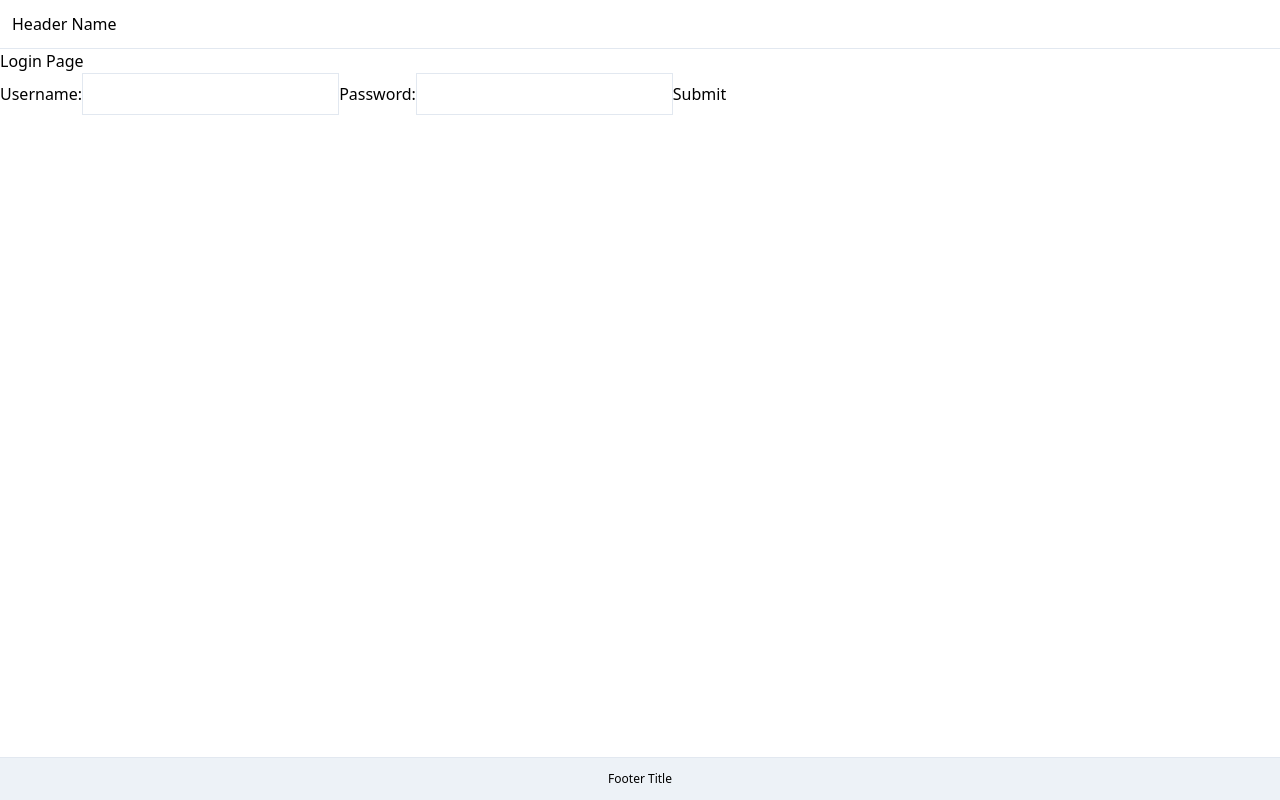
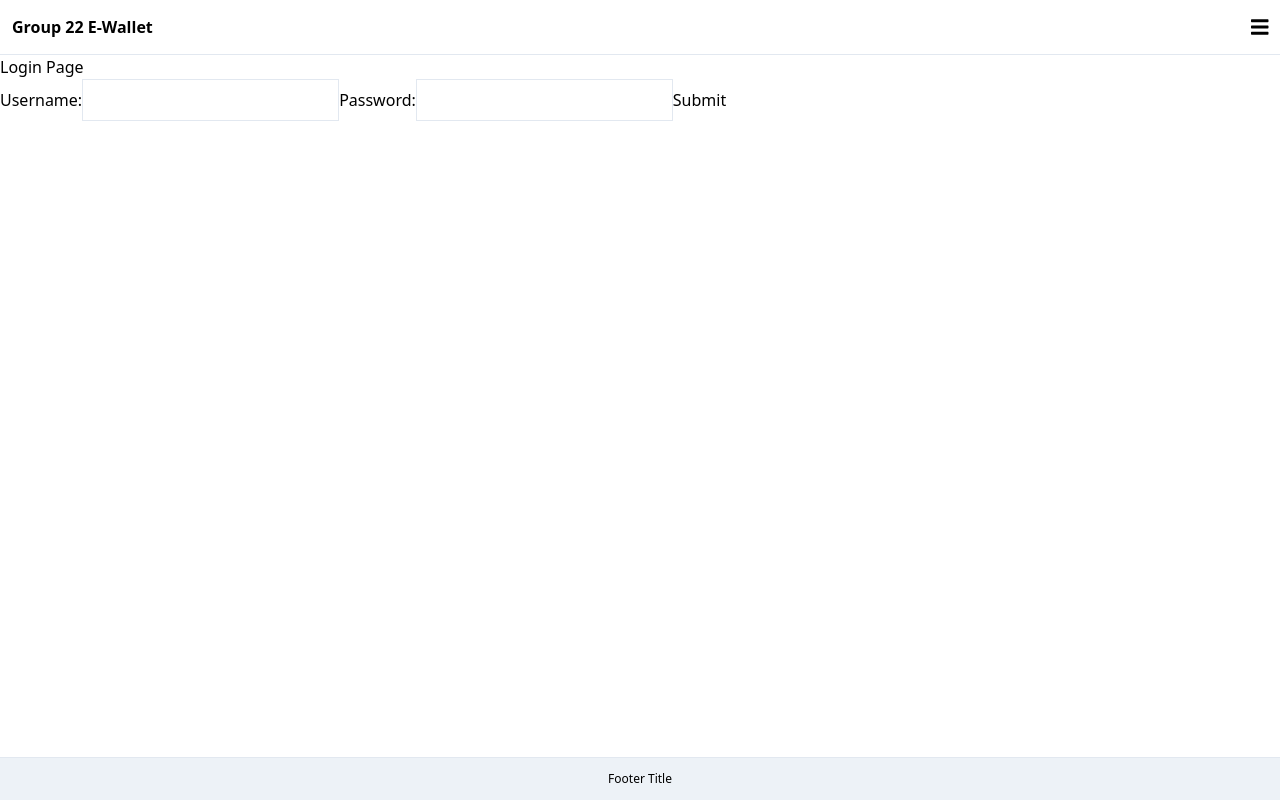
Before and after one commit to nyifeng/SEED2021_TT2_22, a React (Create React App) app in the folder Frontend/: page / in a window 1280 px wide. Built offline with nearby package versions, Linux system fonts and the light colour scheme.

Commit message:
Navigation Bar

```diff
--- a/Frontend/src/Components/Header.js
+++ b/Frontend/src/Components/Header.js
@@ -1,9 +1,15 @@
 import React from 'react'
+import Navigation from './Navigation'
+import {Link} from 'react-router-dom'
 
 function Header(){
     return (
         <header className="border-b p-3 flex justify-between items-center">
-                Header Name
+            <Link to="/" className="font-bold">
+                Group 22 E-Wallet
+            </Link>
+
+            <Navigation />
         </header>
     )
 }
--- /dev/null
+++ b/Frontend/src/Components/Navigation.js
@@ -0,0 +1,63 @@
+import React, { useState } from 'react'
+import { FontAwesomeIcon } from '@fortawesome/react-fontawesome'
+import { faBars } from '@fortawesome/free-solid-svg-icons'
+import {useTransition, animated} from 'react-spring'
+import NavigationMenu from './NavigationMenu'
+
+
+function Navigation(){
+    const [showMenu, setShowMenu] = useState(false)
+
+    const maskTransitions = useTransition(showMenu, null, {
+        from: { position: 'absolute', opacity: 0 },
+        enter: { opacity: 1 },
+        leave: { opacity: 0 },
+    })
+
+    const menuTransitions = useTransition(showMenu, null, {
+        from: { opacity: 0, transform: 'translateX(-100%)' },
+        enter: { opacity: 1, transform: 'translateX(0%)' },
+        leave: { opacity: 0, transform: 'translateX(-100%)' },
+    })
+
+    return (
+        <nav>
+            <span className="text-xl">
+                <FontAwesomeIcon
+                    icon={faBars}
+                    onClick={() => setShowMenu(!showMenu)}
+                />
+            </span>
+
+            {
+                maskTransitions.map(({ item, key, props }) =>
+                    item &&
+                    <animated.div
+                        key={key}
+                        style={props}
+                        className="bg-black-t-50 fixed top-0 left-0 w-full h-full z-50"
+                        onClick={() => setShowMenu(false)}
+                    >
+                    </animated.div>
+                )
+            }
+
+            {
+                menuTransitions.map(({ item, key, props }) =>
+                    item &&
+                    <animated.div
+                        key={key}
+                        style={props}
+                        className="fixed bg-white top-0 left-0 w-1/5 h-full z-50 shadow p-3"
+                    >
+                        <NavigationMenu
+                            closeMenu={() => setShowMenu(false)}
+                        />
+                    </animated.div>
+                )
+            }
+        </nav>
+    )
+}
+
+export default Navigation
--- /dev/null
+++ b/Frontend/src/Components/NavigationMenu.js
@@ -0,0 +1,26 @@
+import React from 'react'
+import { Link } from "react-router-dom"
+
+function NavigationMenu(props){
+    return (
+        <div>
+            <div className="font-bold py-3">
+                Group 22 E-Wallet
+            </div>
+            <ul>
+
+                <li>
+                    <Link
+                        to="/dashboard"
+                        className="text-blue-500 py-3 border-b block"
+                        onClick={props.closeMenu}
+                    >
+                        Dashboard
+                    </Link>
+                </li>
+            </ul>
+        </div>
+    )
+}
+
+export default NavigationMenu
```
